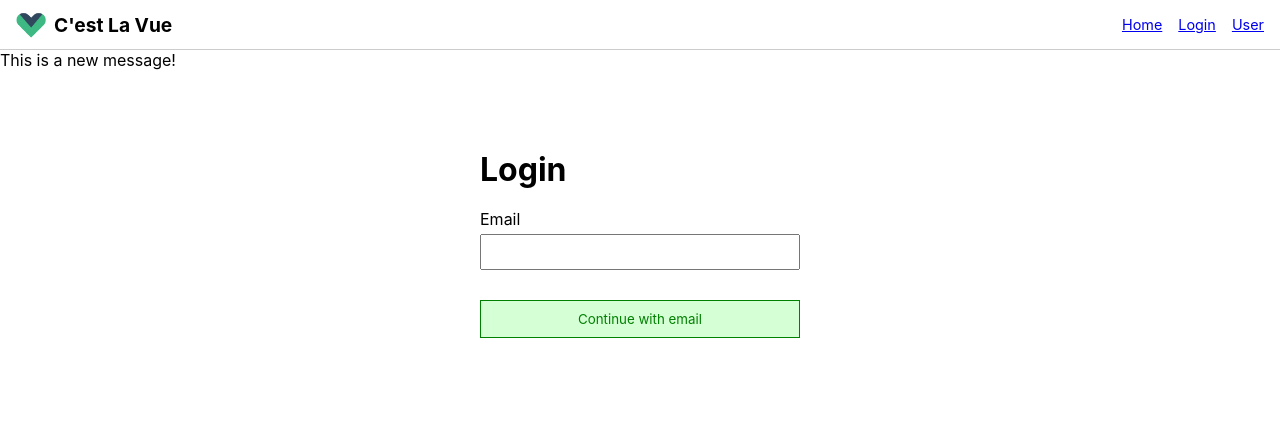
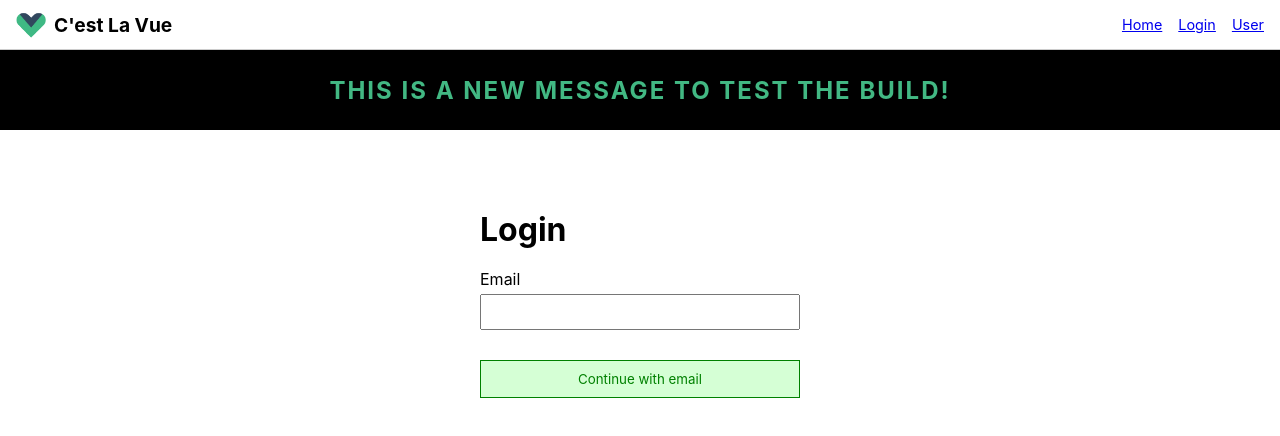
Before and after one commit to john-maybee/vue-hooks, a Vue app in the folder vue-hooks/: page /#/login in a window 1280 px wide. Shown: the top 436 px of the page. Built offline with nearby package versions, Linux system fonts and the light colour scheme.

Commit message:
added more styling to the app.vue and the UserCard component to practice styling in a vue app

```diff
--- a/vue-hooks/src/App.vue
+++ b/vue-hooks/src/App.vue
@@ -46,7 +46,7 @@
     </nav>
   </header>
 
-  <p>This is a new message!</p>
+  <p class="content">This is a new message to test the build!</p>
 
   <!-- <HomePage v-if="currentPage === 'Home'" />
   <LoginPage v-else /> -->
@@ -97,6 +97,22 @@ span.logo img {
 .nav a:last-child {
   padding-right: 0;
 }
+
+.content {
+  display: flex;
+  justify-content: center;
+  align-items: center;
+  height: 10vh;
+  font-size: 1.5rem;
+  background-color: black;
+  color: rgb(66,184,131);
+  text-align: center;
+  letter-spacing: 2px;
+  text-transform: uppercase;
+  font-weight: bold;
+  text-shadow: 2px 2px 2px rgba(0,0,0,0.5);
+}
+
 main {
   display: flex;
   justify-content: center;
--- a/vue-hooks/src/components/UserCard.vue
+++ b/vue-hooks/src/components/UserCard.vue
@@ -19,5 +19,11 @@ export default {
 .user-card {
     border: 2px solid rgb(66,184,131);
     padding: 10px;
+    margin-bottom: 5px;
+    border-radius: 5px;
+    background-color: rgb(213, 255, 213);
+    color: green;
+    cursor: pointer;
 }
+
 </style>
```
